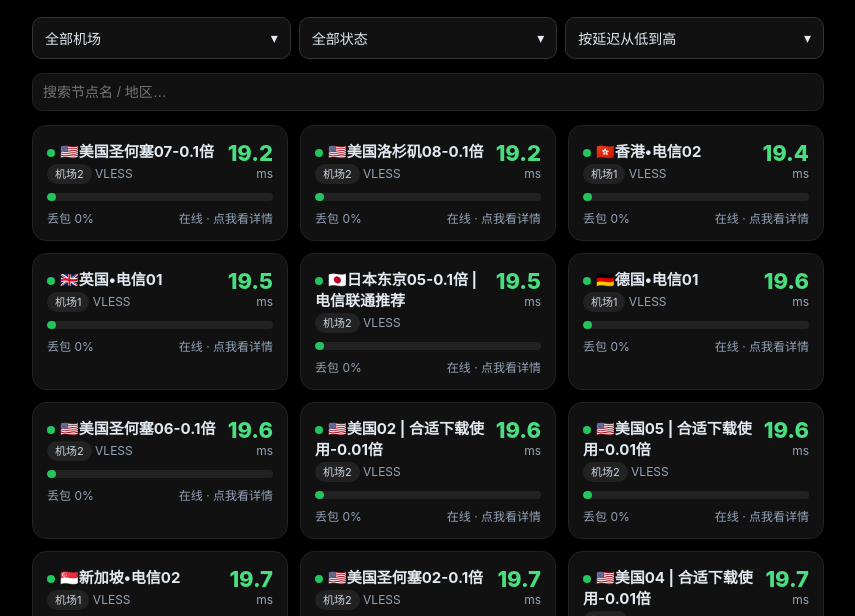
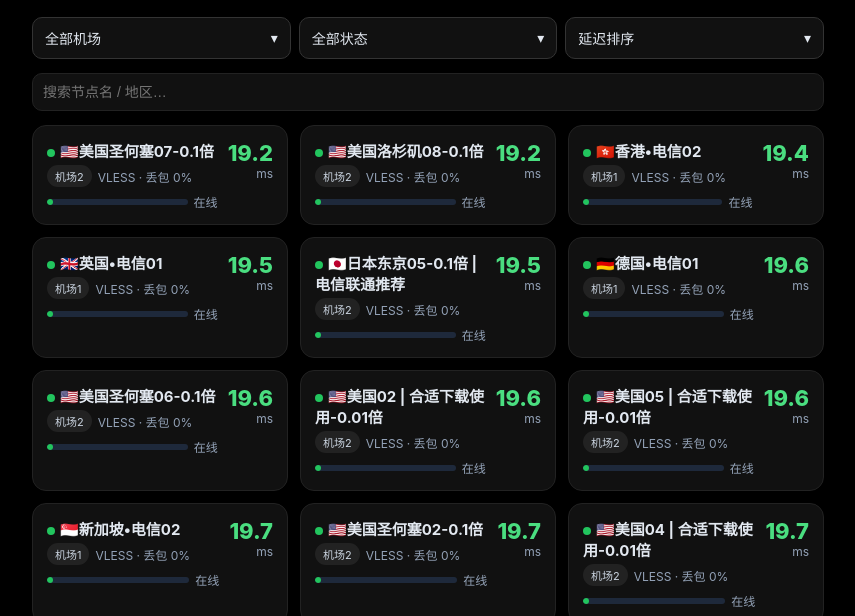
Before and after one commit to iewcxcx/node-dashboard, a plain HTML site: page index.html in a window 1280 px wide. Shown: the part 180-796 px from the top of the page, without its empty margins (212-1067 px from the left). Drawn offline with Linux system fonts and the light colour scheme.

Commit message:
Add files via upload

```diff
--- a/index.html
+++ b/index.html
@@ -25,12 +25,14 @@
   input{flex:1;min-width:160px}
   .grid{display:grid;grid-template-columns:repeat(3,1fr);gap:12px}
   @media (max-width:900px){.grid{grid-template-columns:repeat(2,1fr)}}
-  @media (max-width:700px){.grid{grid-template-columns:1fr}.stats{grid-template-columns:repeat(4,1fr);gap:6px}.stat{padding:8px 6px}.stat b{font-size:18px}.stat span{font-size:11px}.head-row{flex-direction:row;align-items:center;justify-content:space-between;flex-wrap:nowrap}.theme{order:0;align-self:auto;margin-top:0}.theme label{display:none}h1{font-size:20px}.theme-btn{min-width:104px}.controls{flex-direction:column}.controls input{flex:none;width:100%;min-width:0}.controls select{flex:none;width:100%;min-width:0}.filters select{font-size:13px;padding:10px 6px}}
+  @media (max-width:700px){.grid{grid-template-columns:1fr}.stats{grid-template-columns:repeat(4,1fr);gap:6px}.stat{padding:8px 6px}.stat b{font-size:18px}.stat span{font-size:11px}.upd-note{display:block}.head-row{flex-direction:row;align-items:center;justify-content:space-between;flex-wrap:nowrap}.theme{order:0;align-self:auto;margin-top:0}.theme label{display:none}h1{font-size:20px}.theme-btn{min-width:104px}.controls{flex-direction:column}.controls input{flex:none;width:100%;min-width:0}.controls select{flex:none;width:100%;min-width:0}.filters select{font-size:13px;padding:10px 6px}}
   .card{background:#111c33;border:1px solid #1e293b;border-radius:14px;padding:14px}
   .card.off{opacity:.65}
   .top{display:flex;justify-content:space-between;gap:10px;align-items:flex-start}
   .name{font-weight:700;font-size:15px}
-  .meta{color:#94a3b8;font-size:12px;margin-top:4px}
+  .meta{color:#94a3b8;font-size:12px;margin-top:4px;display:flex;align-items:center;gap:6px;flex-wrap:wrap}
+  .bar-inline{flex:1;min-width:48px;height:6px;border-radius:999px;background:#1e293b;overflow:hidden}
+  .bar-inline i{display:block;height:100%;border-radius:999px}
   .pill{font-size:11px;padding:3px 8px;border-radius:999px;background:#1e293b;color:#cbd5e1;white-space:nowrap}
   .lat{font-size:22px;font-weight:800;white-space:nowrap;text-align:right}
   .lat small{font-size:12px;font-weight:400;color:#94a3b8;display:block}
@@ -45,6 +47,7 @@
   .theme select{padding:7px 10px;font-size:13px;min-width:120px;flex:0}
   .theme-drop{position:relative}
   .theme-btn{display:flex;align-items:center;gap:6px;background:#111c33;color:#e2e8f0;border:1px solid #334155;border-radius:10px;padding:8px 12px;font-size:13px;cursor:pointer;min-width:110px;justify-content:space-between}
+  .theme-btn span:first-child{flex:1;min-width:0;overflow:hidden;text-overflow:ellipsis;text-align:left}
   .theme-list{display:none;position:absolute;right:0;top:calc(100% + 6px);background:#111c33;border:1px solid #334155;border-radius:12px;padding:4px;min-width:130px;z-index:20;box-shadow:0 8px 24px rgba(0,0,0,.4)}
   .theme-list.open{display:block}
   .theme-opt{display:flex;align-items:center;gap:8px;width:100%;text-align:left;background:transparent;color:#e2e8f0;border:none;border-radius:8px;padding:9px 10px;font-size:13px;cursor:pointer}
@@ -56,6 +59,8 @@
   body.black .theme-btn,body.black .theme-list{background:#111111;border-color:#333333}
   .drop{position:relative;flex:1;min-width:0}
   .drop-btn{display:flex;align-items:center;gap:6px;width:100%;background:#111c33;color:#e2e8f0;border:1px solid #334155;border-radius:10px;padding:10px 12px;font-size:14px;cursor:pointer;justify-content:space-between;white-space:nowrap;overflow:hidden}
+  .drop-btn span:first-child{flex:1;min-width:0;overflow:hidden;text-overflow:ellipsis;text-align:left}
+  .drop-btn span:last-child,.theme-btn span:last-child{flex:none}
   .drop-list{display:none;position:absolute;left:0;top:calc(100% + 6px);background:#111c33;border:1px solid #334155;border-radius:12px;padding:4px;min-width:100%;z-index:20;box-shadow:0 8px 24px rgba(0,0,0,.4)}
   .drop-list.open{display:block}
   .drop-opt{display:block;width:100%;text-align:left;background:transparent;color:#e2e8f0;border:none;border-radius:8px;padding:9px 10px;font-size:13px;cursor:pointer;white-space:nowrap}
@@ -134,10 +139,10 @@
       </div>
     </div>
     <div class="drop">
-      <button class="drop-btn" onclick="toggleDrop(event,'sort')"><span id="sortLabel">按延迟从低到高</span><span>▾</span></button>
+      <button class="drop-btn" onclick="toggleDrop(event,'sort')"><span id="sortLabel">延迟排序</span><span>▾</span></button>
       <div class="drop-list" id="list-sort">
-        <button class="drop-opt" onclick="pickSort('lat',this)">按延迟从低到高</button>
-        <button class="drop-opt" onclick="pickSort('name',this)">按名称排序</button>
+        <button class="drop-opt" onclick="pickSort('lat',this)">延迟排序</button>
+        <button class="drop-opt" onclick="pickSort('name',this)">名称排序</button>
       </div>
     </div>
   </div>
@@ -146,7 +151,7 @@
   </div>
 
   <div class="grid" id="list"></div>
-  <p class="sub" style="margin-top:14px">每小时自动测一次 · 延迟为 GitHub 机房到节点的 TCP 延迟，仅供参考 · 点一张卡片可以展开看延迟和丢包详情（只有 TCP 是实测的，ICMP、HTTP 没测）· 离线多为 Hysteria2（UDP），不一定是真死</p>
+  <p class="sub" style="margin-top:14px">每小时自动测一次 · 只确认节点是否在线 · 仅供参考</p>
 </div>
 <script>
 let data={nodes:[]};
@@ -174,7 +179,7 @@ const esc=s=>String(s??'').replace(/[&<>"']/g,c=>({'&':'&amp;','<':'&lt;','>':'&
 async function load(){
   const r=await fetch('results.json?'+Date.now());
   data=await r.json();
-  document.getElementById('updated').textContent='更新时间：'+data.updated_at+'（每小时自动测一次）';
+  document.getElementById('updated').innerHTML='更新时间：'+data.updated_at+'<span class="upd-note">（每小时自动测一次）</span>';
   document.getElementById('total').textContent=data.total;
   document.getElementById('online').textContent=data.online;
   document.getElementById('offline').textContent=data.offline;
@@ -236,10 +241,8 @@ function render(){
     const pct=n.online?Math.min(100,Math.max(4,(n.latency_ms||0)/500*100)):0;
     return `<div class="card${n.online?'':' off'}" onclick="this.querySelector('.detail').classList.toggle('open')">
       <div class="top"><div><div class="name"><span class="dot" style="background:${barColor(n.latency_ms,n.online)}"></span>${esc(n.name)}</div>
-      <div class="meta"><span class="pill">${esc(n.source)}</span> ${esc(n.proto.toUpperCase())}</div></div>
+      <div class="meta"><span class="pill">${esc(n.source)}</span> ${esc(n.proto.toUpperCase())} · 丢包 ${esc(n.loss)}% <span class="bar-inline"><i style="width:${pct}%;background:${barColor(n.latency_ms,n.online)}"></i></span> ${n.online?'在线':'离线'}</div></div>
       <div class="lat ${c}">${n.online?n.latency_ms+'<small>ms</small>':'离线'}</div></div>
-      <div class="bar"><i style="width:${pct}%;background:${barColor(n.latency_ms,n.online)}"></i></div>
-      <div class="foot"><span>丢包 ${esc(n.loss)}%</span><span>${n.online?'在线':'离线'} · 点我看详情</span></div>
       ${detailHtml(n)}
     </div>`;
   }).join(''):'<div class="empty">没有匹配的节点，先等第一次探测跑完。</div>';
```
